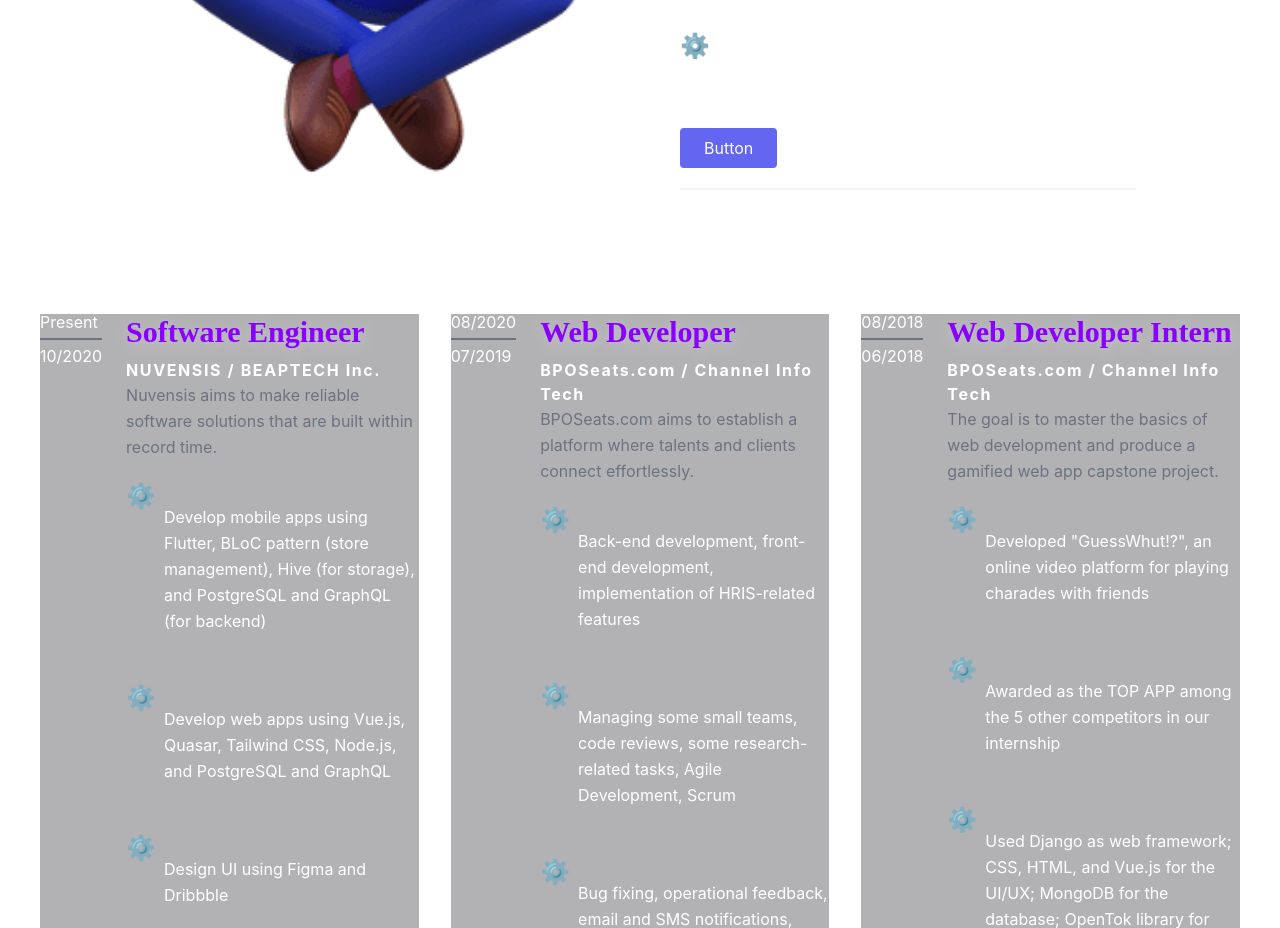
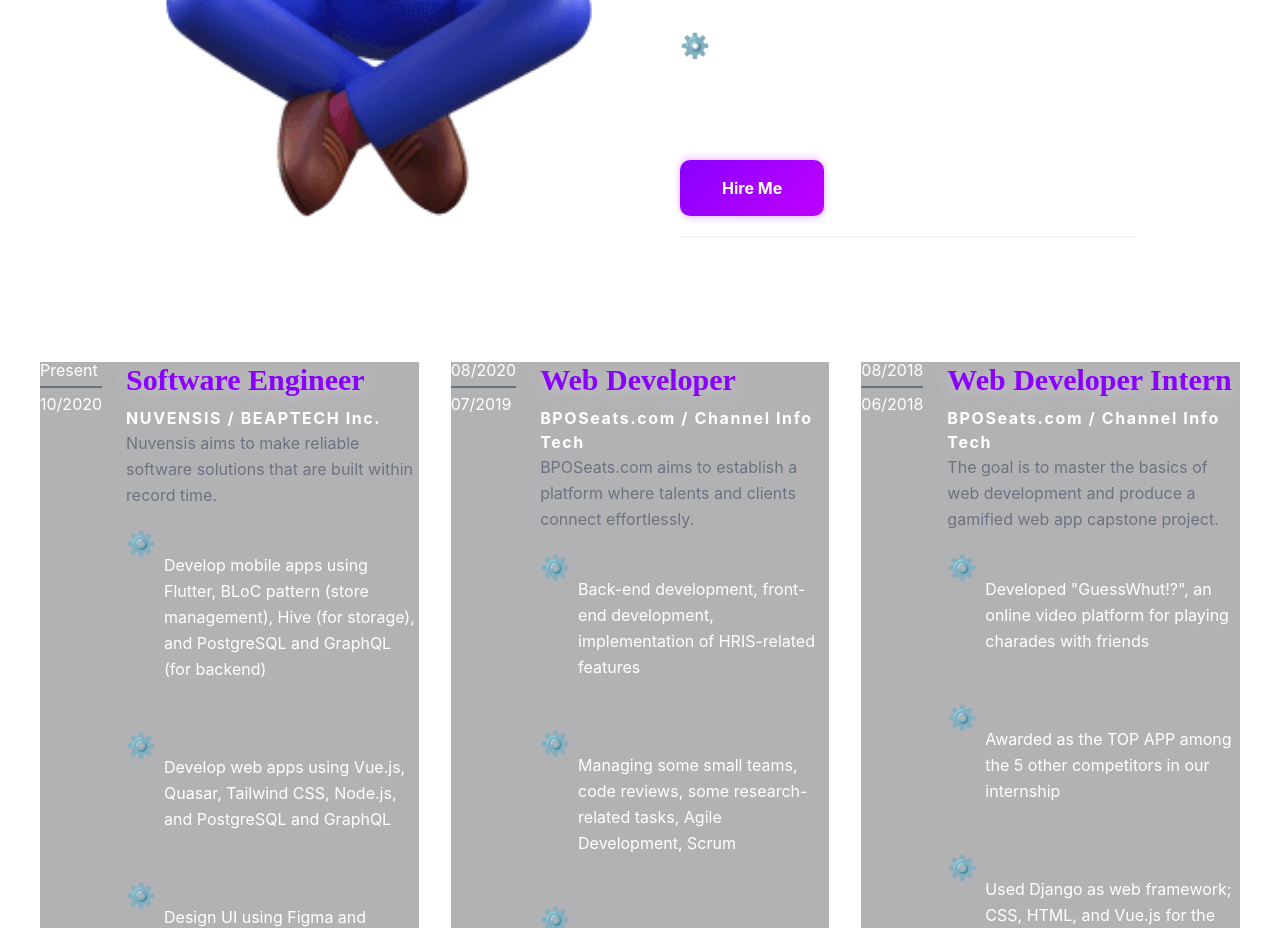
Before and after one commit to pama-arniel/portfolio, a Vue app: page / in a window 1280 px wide. Shown: the part 1340-2268 px from the top of the page. Built offline with nearby package versions, Linux system fonts and the light colour scheme; what particles.vue would draw is missing.

Commit message:
Change 'Hire Me' button in about section

```diff
--- a/src/components/About.vue
+++ b/src/components/About.vue
@@ -20,11 +20,9 @@
                   </span>
                </div>
             </div>
-            <div class="flex mt-6 items-center pb-5 border-b-2 border-gray-100 mb-5">
+            <div class="flex mt-4 items-center pb-5 border-b-2 border-gray-100 mb-5">
                <div class="flex">
-                  <span class="mr-3">
-                  <button class="flex ml-auto text-white bg-indigo-500 border-0 py-2 px-6 focus:outline-none hover:bg-indigo-600 rounded">Button</button>
-                  </span>
+                  <Button :text="'Hire Me'"/>
                </div>
             </div>
          </div>
@@ -38,11 +36,13 @@
 
 <script>
 import Experience from './Experience.vue'
+import Button from './Button.vue'
 
 export default {
   name: 'About',
   components: {
-    Experience
+    Experience,
+    Button
   },
   data() {
     return {
```
